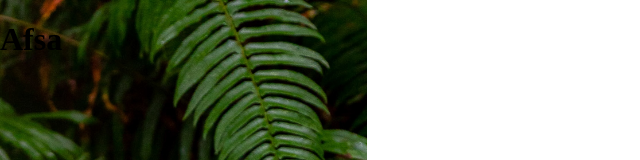
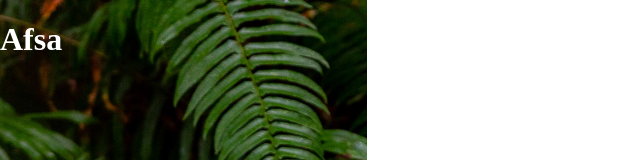
Before and after one commit to AbdurrahmanAfsa/sign-up-form, a plain HTML site: page index.html in a window 1280 px wide. Shown: the top 160 px of the page, without its empty margins (0-640 px from the left). Drawn offline with Linux system fonts and the light colour scheme.

Commit message:
Change color of title h1 text

```diff
--- a/style.css
+++ b/style.css
@@ -14,3 +14,7 @@ body{
 .formSide{
     flex-grow: 3;
 }
+
+.title h1{
+    color: white;
+}
```
